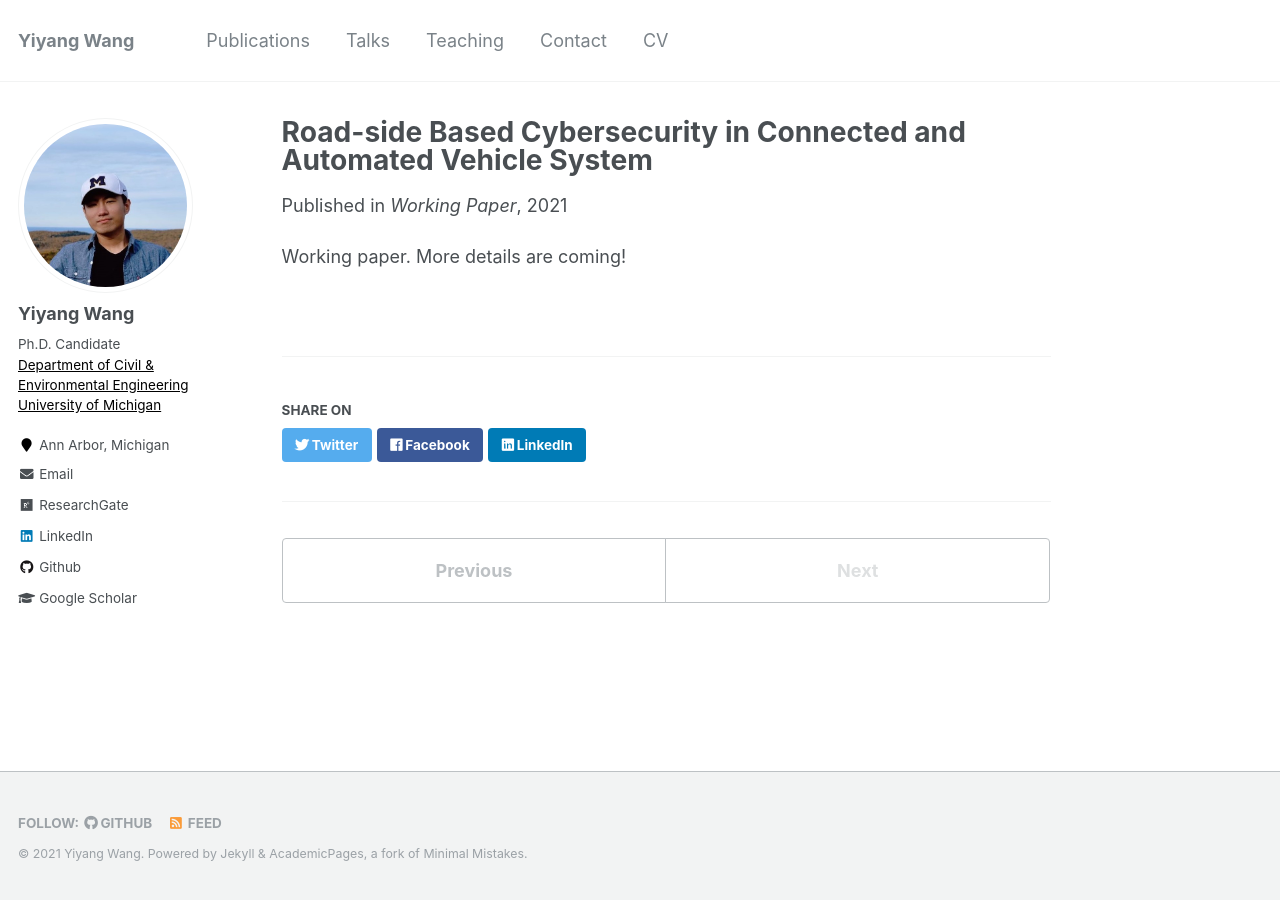
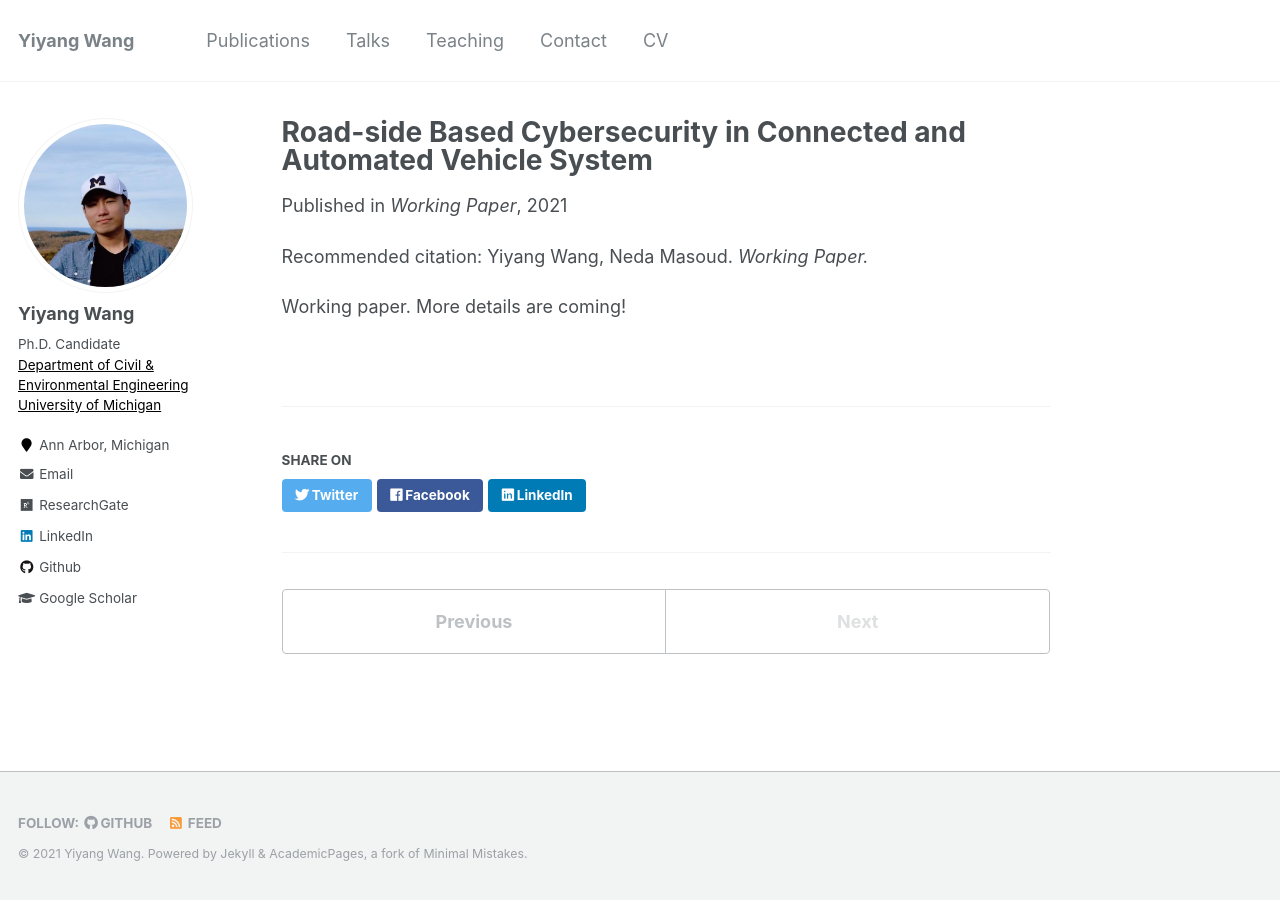
Before and after one commit to yiyangwan/yiyangwan.github.io, a Jekyll site: the page built from _publications/RSU.md, in a window 1280 px wide. Built offline with Jekyll 4.4.1, drawn with Linux system fonts in a browser that asks for light colours; some of the changed lines change nothing that is shown.

Commit message:
Update RSU.md

```diff
--- a/_publications/RSU.md
+++ b/_publications/RSU.md
@@ -6,7 +6,7 @@ permalink: /publications/RSU
 date: 2021-10-13
 venue: 'Working Paper'
 # paperurl: 'https://ieeexplore.ieee.org/document/8684317'
-# citation: 'Yiyang Wang, Neda Masoud. <i>Working Paper.</i>'
+citation: 'Yiyang Wang, Neda Masoud. <i>Working Paper.</i>'
 ---
 
 <!-- ## Abstract -->
```
